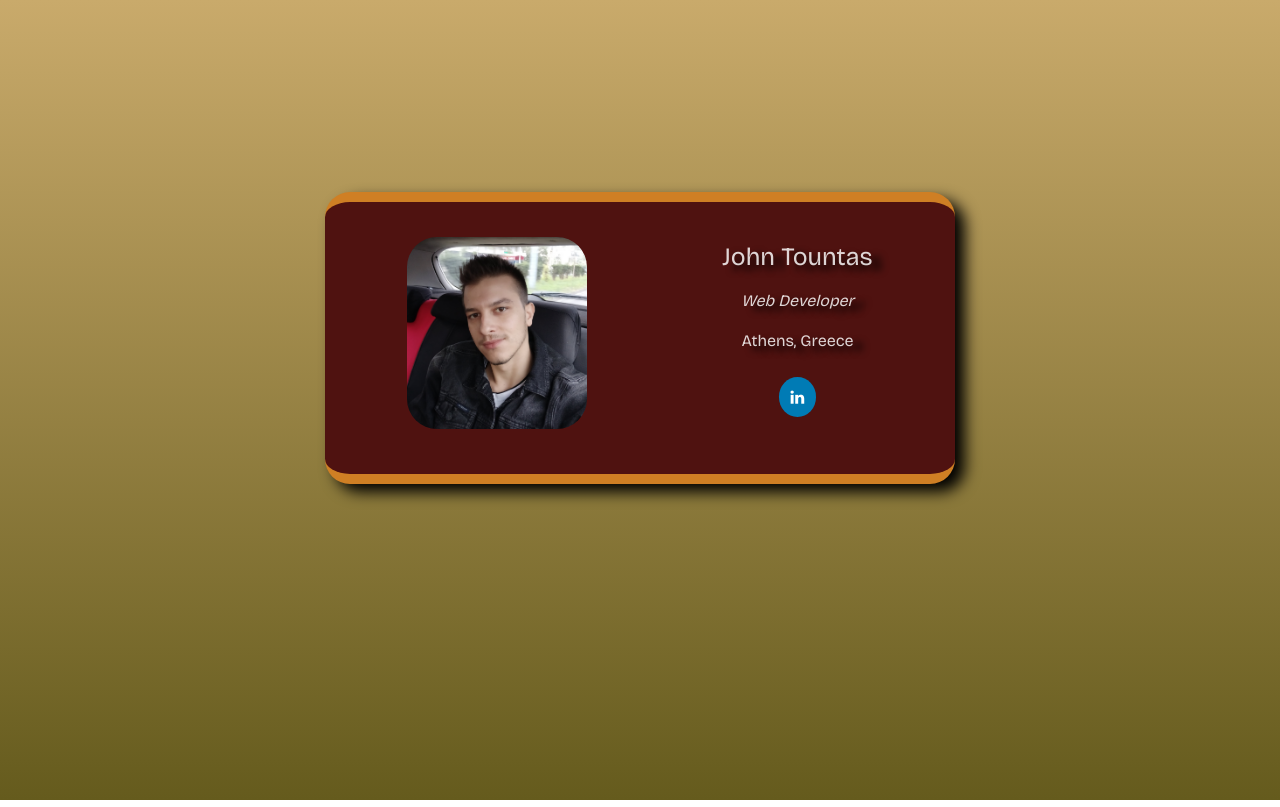
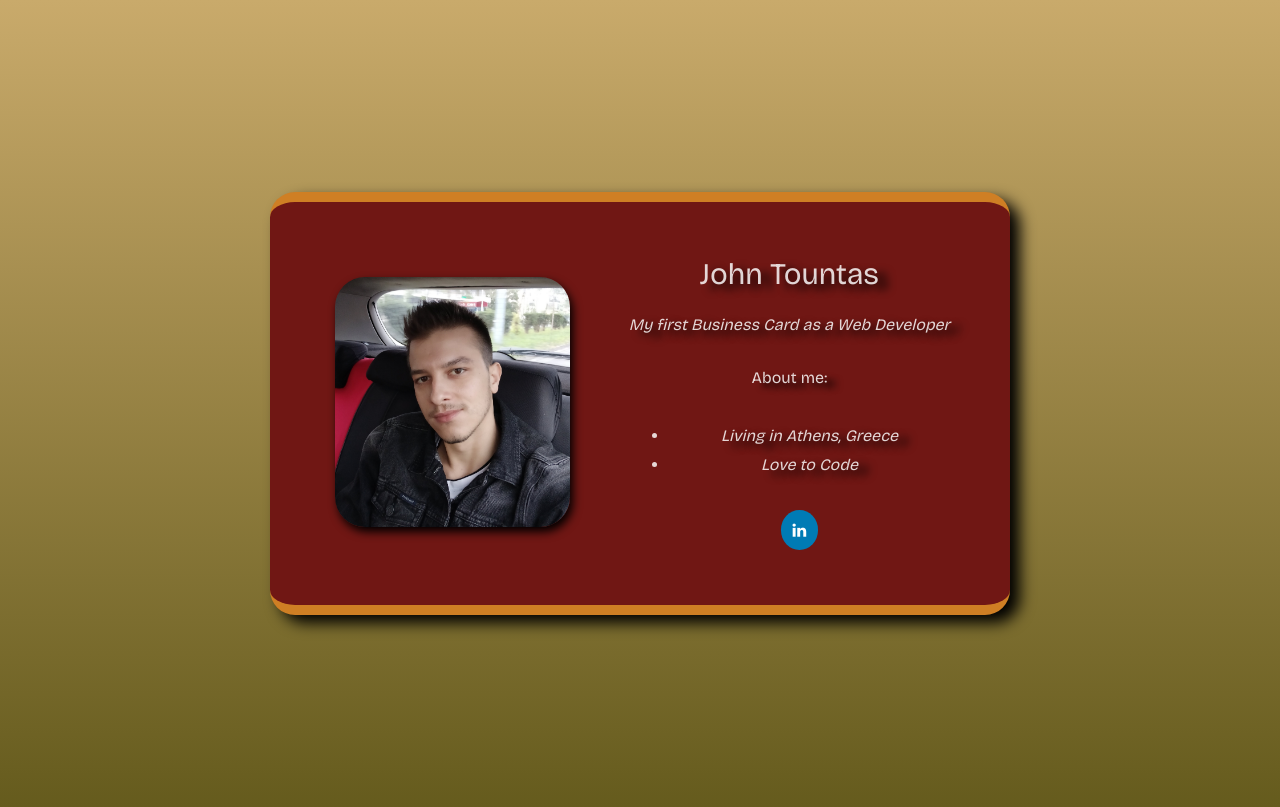
Before and after one commit to JohnTountas/Tountas-Business-Card, a plain HTML site: page index.html in a window 1280 px wide. Drawn offline with nearby package versions, Linux system fonts and the light colour scheme.

Commit message:
List added and a few things

```diff
--- a/index.html
+++ b/index.html
@@ -15,10 +15,20 @@
 
              <div>
                     <h2>John Tountas</h2>
-                        <p><i>Web Developer</i></p>
-                            <h4>Athens, Greece</h4>
+                        <p><i><u></u>My first Business Card as a Web Developer</i></p>
+                            <br>
+
+                        <h4 class="About">About me:</h4>
+
+                            <ul>
+                                <li><i>Living in Athens, Greece</i></li>
+                                <li> <i>Love to Code</i></li>
+
+                            </ul>
+
                 <a href="https://www.linkedin.com/in/giannis-tountas/" target="_blank" class="fa fa-linkedin"></a>
            </div>
+
 
         </div>
 
--- a/styles.css
+++ b/styles.css
@@ -10,37 +10,44 @@ body {
 }
 
 .avatar {
-    width: 180px;
+    height: 250px;
     border-radius: 30px;
-    margin-top: 15px;
+    box-shadow: 3px 5px 10px black;
+    margin: 45px 0px 0px 45px;
 }
 
 .card {
 
-    width: 600px;
+    width: 660px;
     margin: 15% auto;
-    padding: 20px 15px 45px 15px;
+    padding: 30px 60px 55px 20px;
     display: flex;
-    justify-content: space-around;
+    justify-content: space-between;
     text-align: center;
-    background: #4f1210;
+    background: #701714;
     color: rgba(255, 255, 255, 0.829);
     border-bottom: 10px solid #cf7f24;
     border-top: 10px solid #cf7f24;
     box-shadow: 10px 8px 15px black;
     border-radius: 25px;
 
-
 }
 
-h2 ,p ,h4 {
 
-  text-shadow: 10px 5px 7px black;
+h2 ,p ,i {
+
+  text-shadow: 10px 5px 8px black;
+}
+
+.about {
+  margin: 0px 0px 40px 0px;
+  text-shadow: 10px 5px 6px black
+
 }
 
 h2 {
 
-  font-size: 25px;
+  font-size: 30px;
 }
 
 
@@ -58,6 +65,7 @@ h2 {
     padding: 12px;
     background: #007bb5;
     color: white;
+    margin: 20px 0px 0px 20px;
   }
 
 
@@ -65,5 +73,10 @@ h2 {
 
     cursor: pointer;
     box-shadow: 0px 0px 8px whitesmoke;
-    font-size: 22px;
+    transform:scale(1.2, 1.2);
   }
+
+  ul li {
+
+    margin-bottom: 10px;
+  }
```
